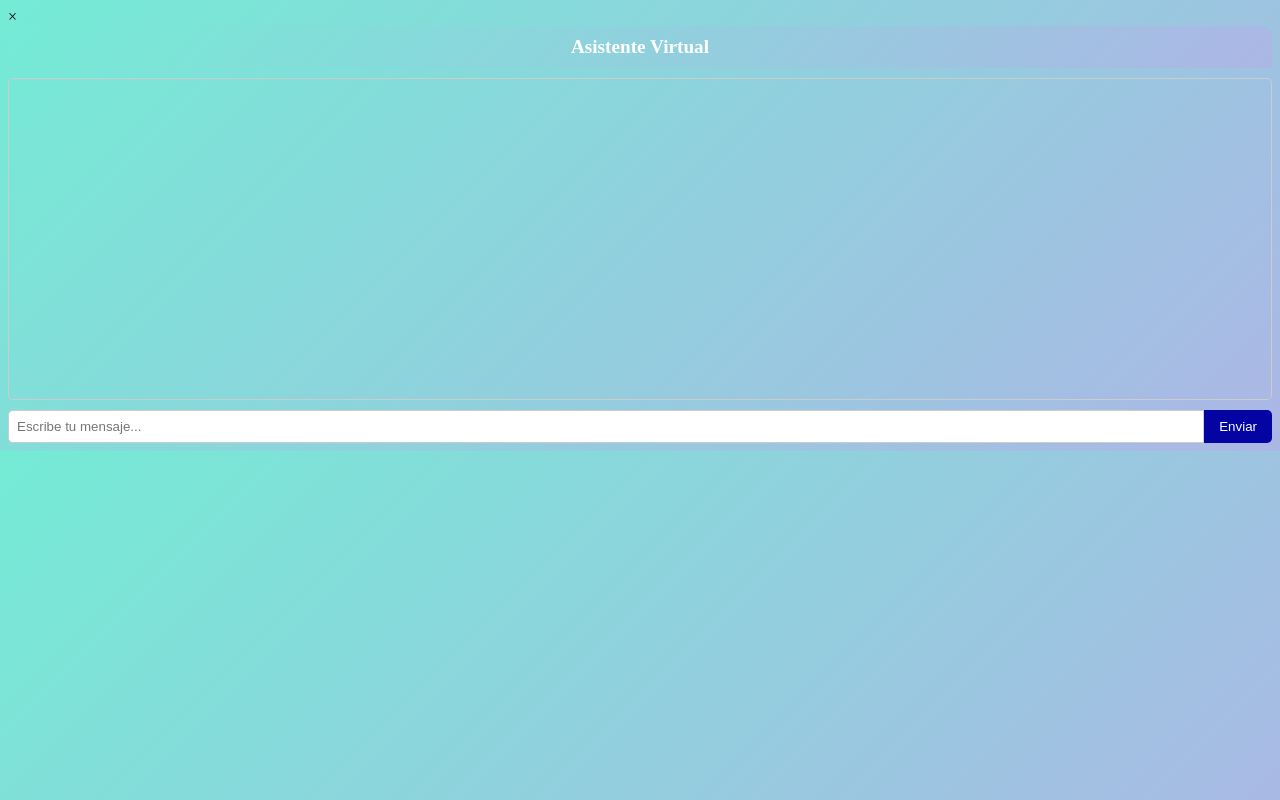
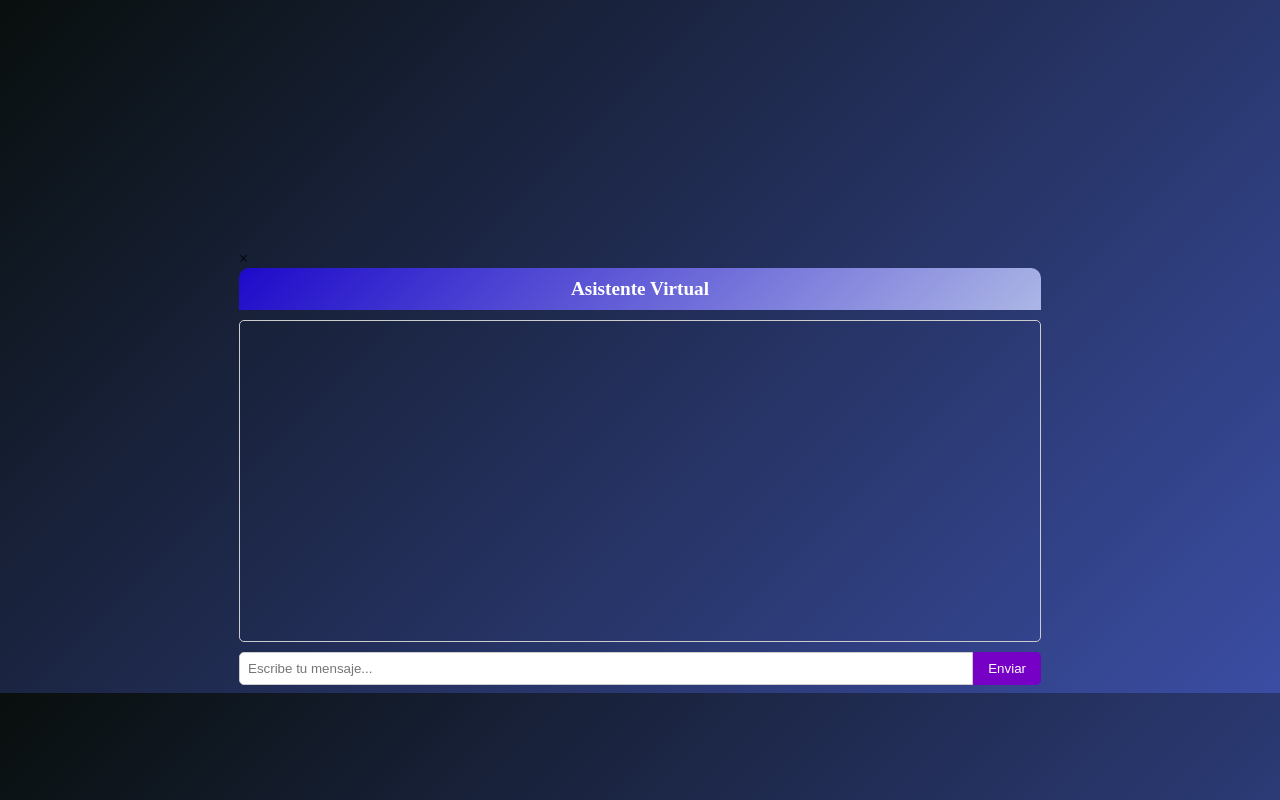
Before and after one commit to Somax711/glass-chatbot-vercel, a plain HTML site: page public/index.html in a window 1280 px wide. Drawn offline with Linux system fonts and the light colour scheme.

Commit message:
mejoras de interfaz

```diff
--- a/public/index.html
+++ b/public/index.html
@@ -4,12 +4,21 @@
   <meta charset="UTF-8" />
   <meta name="viewport" content="width=device-width, initial-scale=1" />
   <title>Glass Card + ChatGPT en Vercel</title>
+
   <style>
-    /*chattbo dentro de modal*/
+    /*chatbot dentro de modal*/
     body{
-       background: linear-gradient(135deg, #74ebd5, #acb6e5);
+       background-image: linear-gradient(135deg, #090f0d, #3b4da3);
+    }
+    .modal{
+      display: flex;
+      justify-content: center;
+      margin-top: 250px;
+
     }
   .chat-box {
+  width: 500px;
+  height: 700px;
   flex: 1;
   display: flex;
   flex-direction: column;
@@ -37,7 +46,7 @@
 .chat-input button {
   padding: 8px 15px;
   border: none;
-  background: #0404a2;
+  background: #7600c5;
   color: white;
   border-radius: 0 5px 5px 0;
   cursor: pointer;
@@ -54,12 +63,11 @@
 
 .bot {
   text-align: left;
-  color: rgb(37, 12, 136);
+  color: rgb(218, 216, 226);
 }
 .modal-content.animated {
   animation: fadeInUp 0.4s ease forwards;
 }
-
 @keyframes fadeInUp {
   from {
     opacity: 0;
@@ -70,9 +78,8 @@
     transform: translateY(0);
   }
 }
-
 .chat-header {
-  background: linear-gradient(135deg, #74ebd5, #acb6e5);
+  background: linear-gradient(135deg, #1d0aca, #acb6e5);
   padding: 10px 15px;
   color: white;
   font-weight: bold;
```
